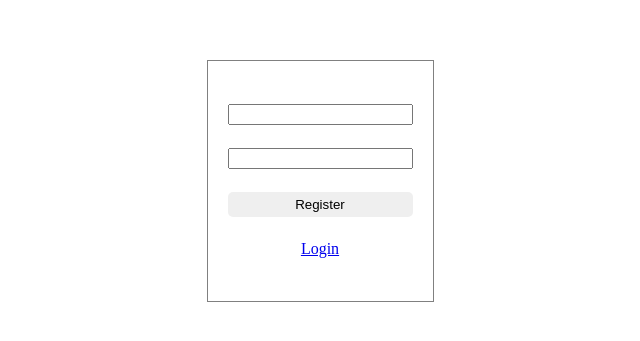
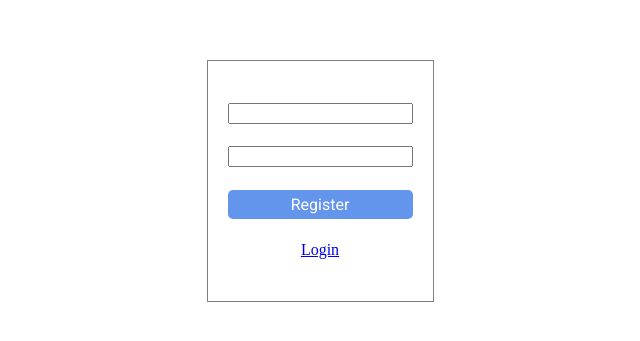
Before and after one commit to KiteRunner2/task-and-note, a React (Create React App) app: page /register in a window 1280 px wide. Shown: the part 199-540 px from the top of the page, without its empty margins (320-960 px from the left). Built offline with nearby package versions, Linux system fonts and the light colour scheme.

Commit message:
add primary and secondary styling to button

```diff
--- a/src/components/Button/index.css
+++ b/src/components/Button/index.css
@@ -2,4 +2,18 @@
   border: none;
   border-radius: 5px;
   padding: 5px;
+  font-family: Roboto;
+  font-size: 16px;
+  cursor: pointer;
 }
+
+.primary {
+  background-color: cornflowerblue;
+  color: white;
+}
+
+.secondary {
+  background-color: white;
+  border: 1px solid cornflowerblue;
+  color: cornflowerblue;
+}
--- a/src/components/Button/index.tsx
+++ b/src/components/Button/index.tsx
@@ -4,10 +4,12 @@ import './index.css'
 type Props = {
   children?: React.ReactNode
   onClick?: any
+  type: 'primary' | 'secondary'
 }
 function Button(props: Props) {
+  const classes = classNames('button',{primary: props.type === 'primary',secondary: props.type === 'secondary'})
   return (
-    <button onClick={props.onClick} className="button">
+    <button onClick={props.onClick} className={classes}>
       {props.children}
     </button>
   )
--- a/src/components/Login/index.tsx
+++ b/src/components/Login/index.tsx
@@ -11,7 +11,7 @@ function Login() {
       <div className="login-card">
         <input type="text" />
         <input type="password" />
-        <Button onClick={handleClick}>Login</Button>
+        <Button onClick={handleClick} type='primary'>Login</Button>
         <Link to="/register">Register</Link>
       </div>
     </div>
--- a/src/components/Register/index.tsx
+++ b/src/components/Register/index.tsx
@@ -11,7 +11,7 @@ function Register() {
       <div className="register-card">
         <input type="text" />
         <input type="password" />
-        <Button onClick={handleClick}>Register</Button>
+        <Button onClick={handleClick} type="primary">Register</Button>
         <Link to="/login">Login</Link>
       </div>
     </div>
```
